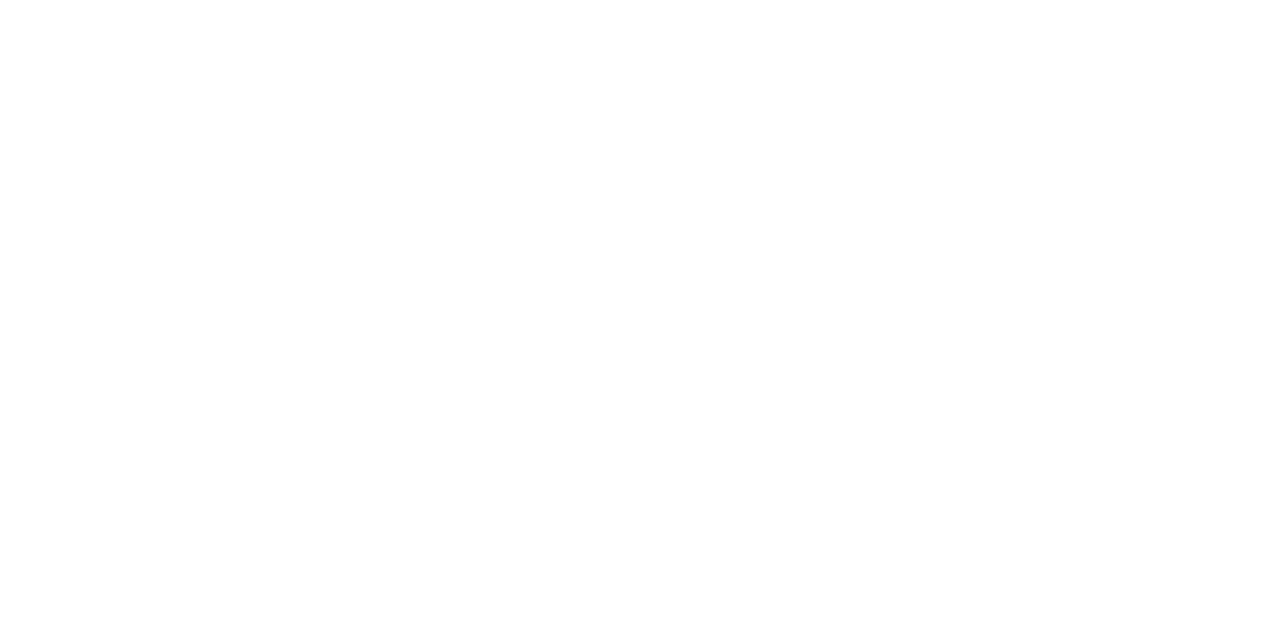
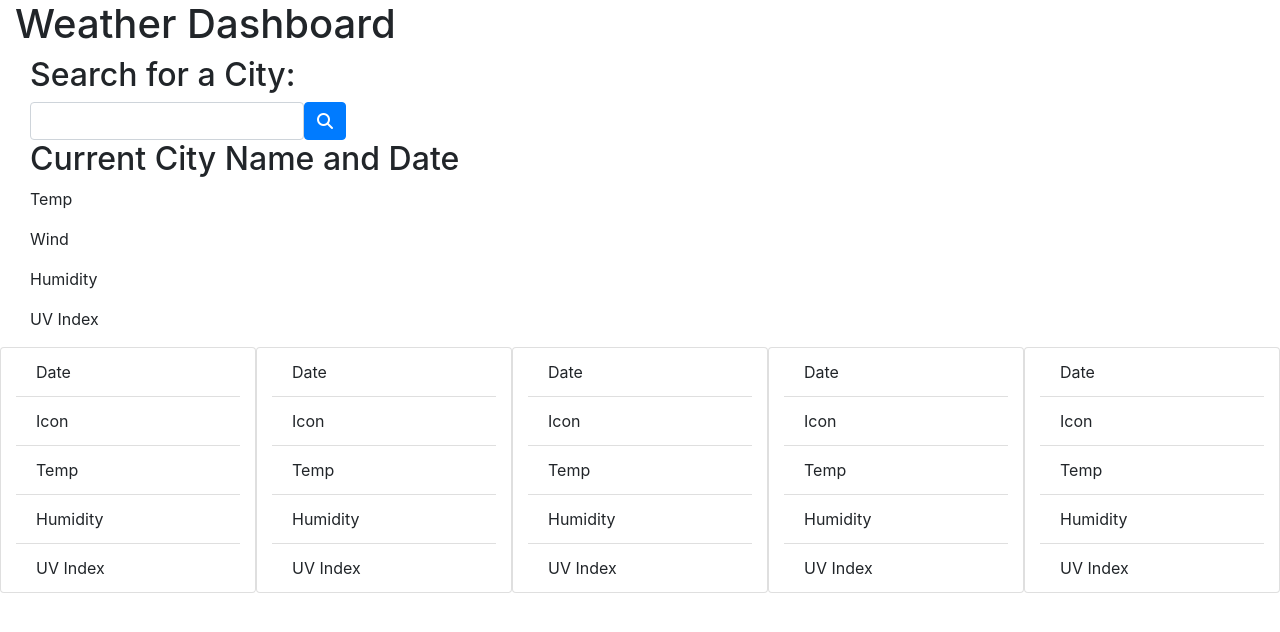
Before and after one commit to thecatwest/weather-dashboard, a plain HTML site: page index.html in a window 1280 px wide. Drawn offline with nearby package versions, Linux system fonts and the light colour scheme.

Commit message:
set up html for containers and cards

```diff
--- a/index.html
+++ b/index.html
@@ -4,3 +4,122 @@
 <!-- main div for searched city current weather conditions -->
 <!-- 5 cards showing 5-day forecast for current city -->
 <!-- footer? -->
+
+<!DOCTYPE html>
+<html lang="en">
+
+<head>
+    <meta charset="UTF-8" />
+    <meta name="viewport" content="width=device-width, initial-scale=1.0" />
+    <meta name="description" content="" />
+    <link rel="stylesheet" href="https://cdn.jsdelivr.net/npm/bootstrap@4.6.0/dist/css/bootstrap.min.css"
+        integrity="sha384-B0vP5xmATw1+K9KRQjQERJvTumQW0nPEzvF6L/Z6nronJ3oUOFUFpCjEUQouq2+l" crossorigin="anonymous" />
+    <link rel="stylesheet" type="text/css" href="./assets/css/style.css" />
+    <title>Weather Dashboard</title>
+</head>
+
+<body>
+    <!-- header start -->
+    <header>
+        <div class="container-fluid">
+            <h1>Weather Dashboard</h1>
+        </div>
+    </header>
+    <main>
+        <div class="container-fluid">
+            <!-- <div class="row"> -->
+            <!-- side-panel div for search and history -->
+            <div class="col-4">
+                <div class="input-group">
+                    <h2>Search for a City:</h2>
+                    <br />
+                    <div class="form-outline">
+                        <input id="search-input" type="search" id="form1" class="form-control" />
+                    </div>
+                    <button id="search-button" type="button" class="btn btn-primary">
+                        <i class="fas fa-search"></i>
+                    </button>
+                    <br />
+
+                </div>
+                <!-- </div> -->
+            </div>
+            <!-- current city weather conditions div -->
+            <div class="col-8>
+                <div class="row">
+                <div class="col-8">
+                    <h2>Current City Name and Date</h2>
+                    <p>Temp</p>
+                    <p>Wind</p>
+                    <p>Humidity</p>
+                    <p>UV Index</p>
+                </div>
+                <!-- 5-day forecast container for cards -->
+                <div class="row">
+                    <!-- card 1 -->
+                    <div class="card col" style="width: 18rem">
+                        <ul class="list-group list-group-flush">
+                            <li class="list-group-item">Date</li>
+                            <li class="list-group-item">Icon</li>
+                            <li class="list-group-item">Temp</li>
+                            <li class="list-group-item">Humidity</li>
+                            <li class="list-group-item">UV Index</li>
+                        </ul>
+                    </div>
+                    <!-- card 2 -->
+                    <div class="card col" style="width: 18rem">
+                        <ul class="list-group list-group-flush">
+                            <li class="list-group-item">Date</li>
+                            <li class="list-group-item">Icon</li>
+                            <li class="list-group-item">Temp</li>
+                            <li class="list-group-item">Humidity</li>
+                            <li class="list-group-item">UV Index</li>
+                        </ul>
+                    </div>
+                    <!-- card 3 -->
+                    <div class="card col" style="width: 18rem">
+                        <ul class="list-group list-group-flush">
+                            <li class="list-group-item">Date</li>
+                            <li class="list-group-item">Icon</li>
+                            <li class="list-group-item">Temp</li>
+                            <li class="list-group-item">Humidity</li>
+                            <li class="list-group-item">UV Index</li>
+                        </ul>
+                    </div>
+                    <!-- card 4 -->
+                    <div class="card col" style="width: 18rem">
+                        <ul class="list-group list-group-flush">
+                            <li class="list-group-item">Date</li>
+                            <li class="list-group-item">Icon</li>
+                            <li class="list-group-item">Temp</li>
+                            <li class="list-group-item">Humidity</li>
+                            <li class="list-group-item">UV Index</li>
+                        </ul>
+                    </div>
+                    <!-- card 5 -->
+                    <div class="card col" style="width: 18rem">
+                        <ul class="list-group list-group-flush">
+                            <li class="list-group-item">Date</li>
+                            <li class="list-group-item">Icon</li>
+                            <li class="list-group-item">Temp</li>
+                            <li class="list-group-item">Humidity</li>
+                            <li class="list-group-item">UV Index</li>
+                        </ul>
+                    </div>
+                </div>
+                </div>
+            </div>
+        </div>
+        </div>
+    </main>
+
+    <!-- footer start -->
+    <footer></footer>
+    <script src="https://code.jquery.com/jquery-3.5.1.slim.min.js"
+        integrity="sha384-DfXdz2htPH0lsSSs5nCTpuj/zy4C+OGpamoFVy38MVBnE+IbbVYUew+OrCXaRkfj" crossorigin="anonymous">
+    </script>
+    <script src="https://kit.fontawesome.com/1223513c02.js" crossorigin="anonymous"></script>
+    <script src="./assets/js/script.js"></script>
+</body>
+
+</html>
```
